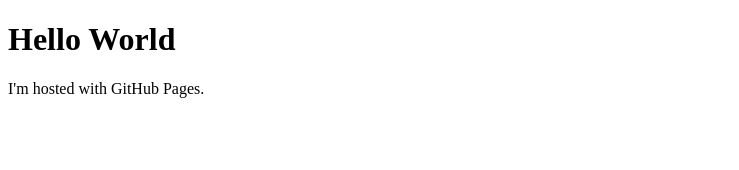
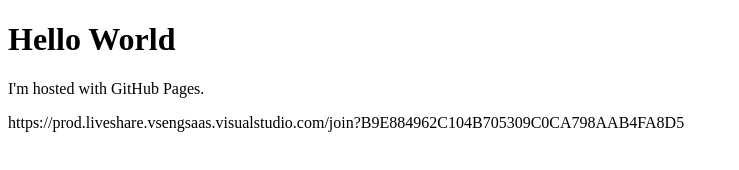
Before and after one commit to Jon2G/Jon2G.github.io, a plain HTML site: page index.html in a window 1280 px wide. Shown: the whole page, without its empty margins (0-739 px from the left). Drawn offline with Linux system fonts and the light colour scheme.

Commit message:
Update index.html

```diff
--- a/index.html
+++ b/index.html
@@ -3,5 +3,6 @@
 <body>
 <h1>Hello World</h1>
 <p>I'm hosted with GitHub Pages.</p>
+  https://prod.liveshare.vsengsaas.visualstudio.com/join?B9E884962C104B705309C0CA798AAB4FA8D5
 </body>
 </html>
```
